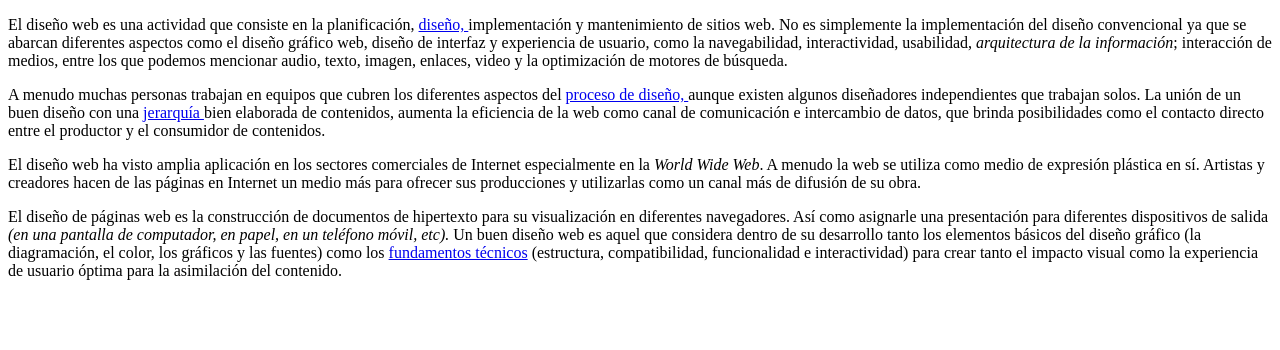
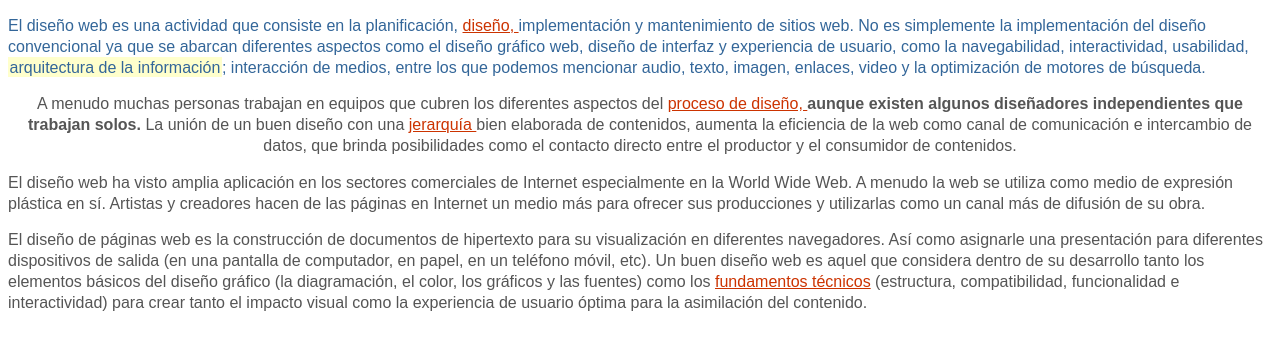
Before and after one commit to natalieminoa/practicaestilos, a website: page public_html/index.html in a window 1280 px wide. Drawn offline with Linux system fonts and the light colour scheme.

Commit message:
Aplicando estilos a mi pagina

```diff
--- /dev/null
+++ b/public_html/estilos.css
@@ -0,0 +1,26 @@
+/*
+To change this license header, choose License Headers in Project Properties.
+To change this template file, choose Tools | Templates
+and open the template in the editor.
+*/
+/*
+    Created on : Jun 18, 2018, 7:45:40 PM
+    Author     : 00140502
+*/
+
+*{ font: 1em/1.3 Arial, Helvetica, sans-serif; }
+
+p{ color: #555; }
+
+#primero p { color: #336699; }
+
+a { color: #CC3300; }
+
+#primero em { background: #FFFFCC; padding: .1em; }
+
+
+.especial em { background: #FFCC99; border: 1px solid #FF9900; padding: .1em; }
+
+.normal span { font-weight: bold; }
+
+#segundo {text-align: center;}
--- a/public_html/index.html
+++ b/public_html/index.html
@@ -9,6 +9,7 @@ and open the template in the editor.
         <title>Practicando Estilos</title>
         <meta charset="UTF-8">
         <meta name="viewport" content="width=device-width, initial-scale=1.0">
+        <link href="estilos.css" rel="stylesheet" type="text/css"/>
     </head>
     <body>
         <div id="primero">
@@ -18,7 +19,7 @@ and open the template in the editor.
 </div>
 
 <div class="normal">
-<p>A menudo muchas personas trabajan en equipos que cubren los diferentes aspectos del <span><a href="#">proceso de diseño, </a> aunque existen algunos diseñadores independientes que trabajan solos. </span>
+<p id="segundo">A menudo muchas personas trabajan en equipos que cubren los diferentes aspectos del <span><a href="#">proceso de diseño, </a> aunque existen algunos diseñadores independientes que trabajan solos. </span>
 La unión de un buen diseño con una <a href="#">jerarquía </a>bien elaborada de contenidos, aumenta la eficiencia de la web como canal de comunicación e intercambio de datos, que brinda posibilidades como el contacto directo entre el productor y el consumidor de contenidos. </p>
 <p>El diseño web ha visto amplia aplicación en los sectores comerciales de Internet especialmente en la <em class="especial">World Wide Web</em>. A menudo la web se utiliza como medio de expresión plástica en sí. Artistas y creadores hacen de las páginas en Internet un medio más para ofrecer sus producciones y utilizarlas como un canal más de difusión de su obra. </p>
 
```
